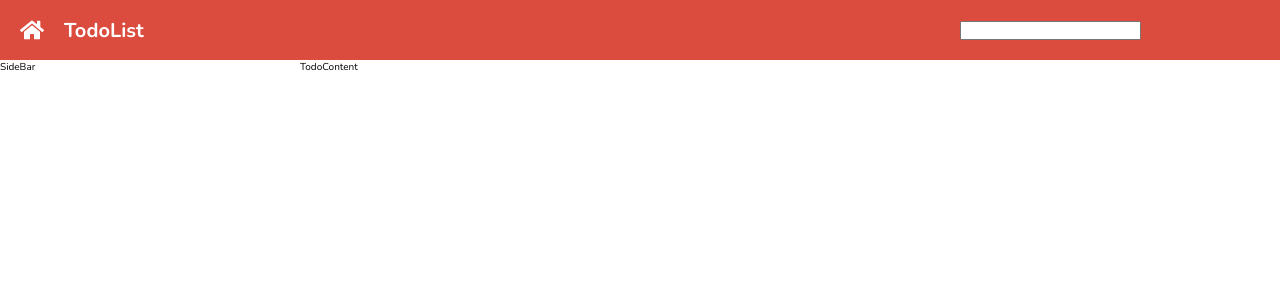
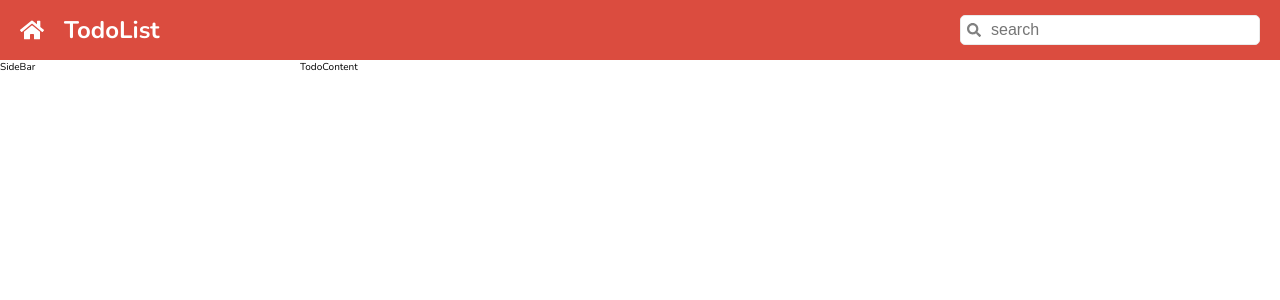
Before and after one commit to Yuji-Hosaka/CC15-Todolist, a React (Create React App) app: page / in a window 1280 px wide. Shown: the top 300 px of the page. Built offline with nearby package versions, Linux system fonts and the light colour scheme.

Commit message:
Synch code

```diff
--- a/src/App.js
+++ /dev/null
@@ -1,26 +0,0 @@
-import "./App.scss";
-import { FaHome } from 'react-icons/fa';
-
-function App() {
-  return (
-    <div className='todo'>
-    <div className="todo__header">
-<header className='header'>
-    <div className='header__logo'>
-      <FaHome/>
-    </div>
-    <div className='header__text'>
-        <h1>TodoList</h1>
-    </div>
-    <div className='header__search'>
-      <input/>
-    </div>
-</header>
-    </div>
-    <div className="todo__sidebar">SideBar</div>
-    <div classNAme="todo__content">TodoContent</div>
-</div>
-  );
-}
-
-export default App;
--- a/src/App.scss
+++ /dev/null
@@ -1,65 +0,0 @@
-@import "./index.scss";
-
-$header-height: 60px;
-$sidebar-width: 300px;
-
-.todo {
-    display: grid;
-    grid-template-rows: $header-height calc(100vh - $header-height);
-    grid-template-columns: $sidebar-width calc(100vw - $sidebar-width);
-&__header {
-    // grid-row-start: 1;
-    // grid-row-end: 2;
-    // grid-column-start: 1;
-    // grid-column-end: -1;
-    // background-color: red;
-    grid-row: 1/2;
-    grid-column: 1/-1;
-}
-
-&__sidebar {
-    // grid-row-start: 2;
-    // grid-row-end: -1;
-    // grid-column-start: 1;
-    // grid-column-end: 2;
-    // background-color: tan;
-    grid-row: 2/-1;
-    grid-column: 1/2;
-}
-
-&__content {
-    // grid-row-start: 2;
-    // grid-row-end: -1;
-    // grid-column-start: 2;
-    // grid-column-end: -1;
-    // background-color: gainsboro;
-    grid-row: 2/-1;
-    grid-column: 2/-1;
-}
-}
-
-
-.header {
-    background-color: $primary;
-    height: $header-height;
-    padding: 5px 20px;
-
-    display: flex;
-    align-items: center;
-    gap: 20px;
-
-    &__logo {
-        // display: flex;
-        // cursor: pointer;
-        font-size: 2.4rem;
-        color: $white;
-        display: flex;
-    }
-    &__text {
-        flex: 1;
-        color: $white;
-    }
-    &__search {
-        min-width: 300px;
-    }
-}
--- /dev/null
+++ b/src/app/App.js
@@ -0,0 +1,36 @@
+// import "./App.scss";
+// import { FaHome } from "react-icons/fa";
+// import Header from "./components/Header";
+
+// function App() {
+//   return (
+//     <div className="todo">
+//       <div className="todo__header">
+//        <Header></Header>
+//       </div>
+//       <div className="todo__sidebar">SideBar</div>
+//       <div classNAme="todo__content">TodoContent</div>
+//     </div>
+//   );
+// }
+
+// export default App;
+
+
+import './App.scss';
+import { FaHome } from 'react-icons/fa';
+import Header from '../components/Header';
+
+function App() {
+    return (
+        <div className='todo'>
+            <div className='todo__header'>
+                <Header />
+            </div>
+            <div className='todo__sidebar'>SideBar</div>
+            <div className='todo__content'>TodoContent</div>
+        </div>
+    );
+}
+
+export default App;
--- /dev/null
+++ b/src/app/App.scss
@@ -0,0 +1,61 @@
+// @import "./index.scss";
+
+// $header-height: 60px;
+// $sidebar-width: 300px;
+
+// .todo {
+//     display: grid;
+//     grid-template-rows: $header-height calc(100vh - $header-height);
+//     grid-template-columns: $sidebar-width calc(100vw - $sidebar-width);
+// &__header {
+//     // grid-row-start: 1;
+//     // grid-row-end: 2;
+//     // grid-column-start: 1;
+//     // grid-column-end: -1;
+//     // background-color: red;
+//     grid-row: 1/2;
+//     grid-column: 1/-1;
+// }
+
+// &__sidebar {
+//     // grid-row-start: 2;
+//     // grid-row-end: -1;
+//     // grid-column-start: 1;
+//     // grid-column-end: 2;
+//     // background-color: tan;
+//     grid-row: 2/-1;
+//     grid-column: 1/2;
+// }
+
+// &__content {
+//     // grid-row-start: 2;
+//     // grid-row-end: -1;
+//     // grid-column-start: 2;
+//     // grid-column-end: -1;
+//     // background-color: gainsboro;
+//     grid-row: 2/-1;
+//     grid-column: 2/-1;
+// }
+// }
+
+
+
+@import '../index.scss';
+
+.todo {
+    display: grid;
+    grid-template-rows: $header-height calc(100vh - $header-height);
+    grid-template-columns: $sidebar-width calc(100vw - $sidebar-width);
+    &__header {
+        grid-row: 1/2;
+        grid-column: 1/-1;
+    }
+    &__sidebar {
+        grid-row: 2/-1;
+        grid-column: 1 / span 1;
+    }
+    &__content {
+        grid-row: 2/-1;
+        grid-column: 2/-1;
+    }
+}
--- /dev/null
+++ b/src/components/Header.jsx
@@ -0,0 +1,47 @@
+// import './Header.scss';
+// import {FaHome} from 'react-icons/fa';
+// import Search from './Search';
+
+// function Header () {
+//     return(
+//         <header className='header'>
+//     <div className='header__logo'>
+//       <FaHome/>
+//     </div>
+//     <div className='header__text'>
+//         <h1>TodoLists</h1>
+//     </div>
+//     <div className='header__search'>
+//         <Search/>
+
+//     </div>
+// </header>
+
+
+
+//     );
+// }
+
+// export default Header;
+
+import './Header.scss';
+import { FaHome } from 'react-icons/fa';
+import SearchBar from './Search';
+
+function Header() {
+    return (
+        <header className='header'>
+            <div className='header__logo'>
+                <FaHome />
+            </div>
+            <div className='header__text'>
+                <h1>TodoList</h1>
+            </div>
+            <div className='header__search'>
+                <SearchBar />
+            </div>
+        </header>
+    );
+}
+
+export default Header;
--- /dev/null
+++ b/src/components/Header.scss
@@ -0,0 +1,86 @@
+// @import '../index.scss';
+// @import '../App.scss';
+
+// .header {
+//     background-color: $primary;
+//     height: $header-height;
+//     padding: 5px 20px;
+
+//     display: flex;
+//     align-items: center;
+//     gap: 20px;
+
+//     &__logo {
+//         // display: flex;
+//         // cursor: pointer;
+//         font-size: 2.4rem;
+//         color: $white;
+//         display: flex;
+//     }
+//     &__text {
+//         flex: 1;
+//         color: $white;
+//     }
+//     &__search {
+//         min-width: 300px;
+//     }
+// }
+
+// .search{
+//     position: relative;
+
+//     &__icon {
+//         position: absolute;
+//         left: 5px;
+//         top: 50%;
+//         transform: translate(-50%);
+
+//         font-size: 1.4rem;
+//         color: $grey-dark;
+//         display: flex;
+//     }
+//     &__input {
+//         width: 100%;
+//         padding: 5px;
+//         padding-left: 30px;
+//         border-radius: 5px;
+//         border: 1px solid $grey-light;
+//         font-size: 1.6rem;
+//         outline: none;
+
+//     }
+// }
+
+
+
+@import '../index.scss';
+
+.header {
+    display: flex;
+    align-items: center;
+    gap: 20px;
+
+    background-color: $primary;
+    height: $header-height;
+    padding: 5px 20px;
+
+    &__logo {
+        font-size: 2.4rem;
+        color: $white;
+        display: flex;
+        cursor: pointer;
+    }
+
+    &__text {
+        flex: 1;
+        color: $white;
+
+        & > h1 {
+            font-size: 2.4rem;
+        }
+    }
+
+    &__search {
+        min-width: 300px;
+    }
+}
--- /dev/null
+++ b/src/components/Search.jsx
@@ -0,0 +1,34 @@
+// import { FaSearch } from "react-icons/fa";
+
+// function Search () {
+
+//     return(
+
+//         <div className='search'>
+//         <span className='search__icon'>
+//             <FaSearch/>
+//         </span>
+//       <input type='text' placeholder='search' className='search__input'/>
+//         </div>
+
+//     )
+// }
+
+// export default Search;
+
+
+import { FaSearch } from 'react-icons/fa';
+import './Search.scss';
+
+function Search() {
+    return (
+        <div className='search'>
+            <span className='search__icon'>
+                <FaSearch />
+            </span>
+            <input type='text' placeholder='search' className='search__input' />
+        </div>
+    );
+}
+
+export default Search;
--- /dev/null
+++ b/src/components/Search.scss
@@ -0,0 +1,26 @@
+@import '../index.scss';
+
+.search {
+    position: relative;
+
+    &__icon {
+        position: absolute;
+        left: 7px;
+        top: 50%;
+        transform: translateY(-50%);
+
+        font-size: 1.4rem;
+        color: $grey-dark;
+        display: flex;
+    }
+
+    &__input {
+        width: 100%;
+        padding: 5px;
+        padding-left: 30px;
+        border-radius: 5px;
+        border: 1px solid $grey-light;
+        font-size: 1.6rem;
+        outline: none;
+    }
+}
--- a/src/index.scss
+++ b/src/index.scss
@@ -1,13 +1,46 @@
-//Typography
+// //Typography
+// @import url('https://fonts.googleapis.com/css2?family=Nunito:wght@200;300;400;500;600;700;800;900&family=Source+Sans+Pro:wght@400;600;700&display=swap');
+
+// $primary: #db4c3f;
+// $grey-light: #eaeaea;
+// $grey-dark: #808080;
+// $white: #fff;
+
+
+// //GLOBAL RESET
+// *,
+// *::after,
+// *::before {
+//     margin: 0;
+//     padding: 0;
+//     box-sizing: inherit;
+// }
+
+// html {
+//     font-size: 62.5%; /*equal font-size : 10px*/
+// }
+
+// body {
+//     box-sizing: border-box;
+//     font-family: 'Nunito', -apple-system, BlinkMacSystemFont, 'Segoe UI', 'Roboto', 'Oxygen', 'Ubuntu',
+//             'Cantarell', 'Fira Sans', 'Droid Sans', 'Helvetica Neue', sans-serif;
+//         -webkit-font-smoothing: antialiased;
+//         -moz-osx-font-smoothing: grayscale;
+
+// }
+
+// Typography
 @import url('https://fonts.googleapis.com/css2?family=Nunito:wght@200;300;400;500;600;700;800;900&family=Source+Sans+Pro:wght@400;600;700&display=swap');
 
+// CSS-Variable
 $primary: #db4c3f;
 $grey-light: #eaeaea;
 $grey-dark: #808080;
 $white: #fff;
+$header-height: 60px;
+$sidebar-width: 300px;
 
-
-//GLOBAL RESET
+// GLOBAL RESET
 *,
 *::after,
 *::before {
@@ -22,9 +55,8 @@ html {
 
 body {
     box-sizing: border-box;
-    font-family: 'Nunito', -apple-system, BlinkMacSystemFont, 'Segoe UI', 'Roboto', 'Oxygen', 'Ubuntu',
-            'Cantarell', 'Fira Sans', 'Droid Sans', 'Helvetica Neue', sans-serif;
-        -webkit-font-smoothing: antialiased;
-        -moz-osx-font-smoothing: grayscale;
-
+    font-family: 'Nunito', -apple-system, BlinkMacSystemFont, 'Segoe UI', 'Roboto', 'Oxygen',
+        'Ubuntu', 'Cantarell', 'Fira Sans', 'Droid Sans', 'Helvetica Neue', sans-serif;
+    -webkit-font-smoothing: antialiased;
+    -moz-osx-font-smoothing: grayscale;
 }
```
Also changed, not shown: src/index.js (+19 -11 lines), 1 other file (tests, documents, lock files or other folders).
